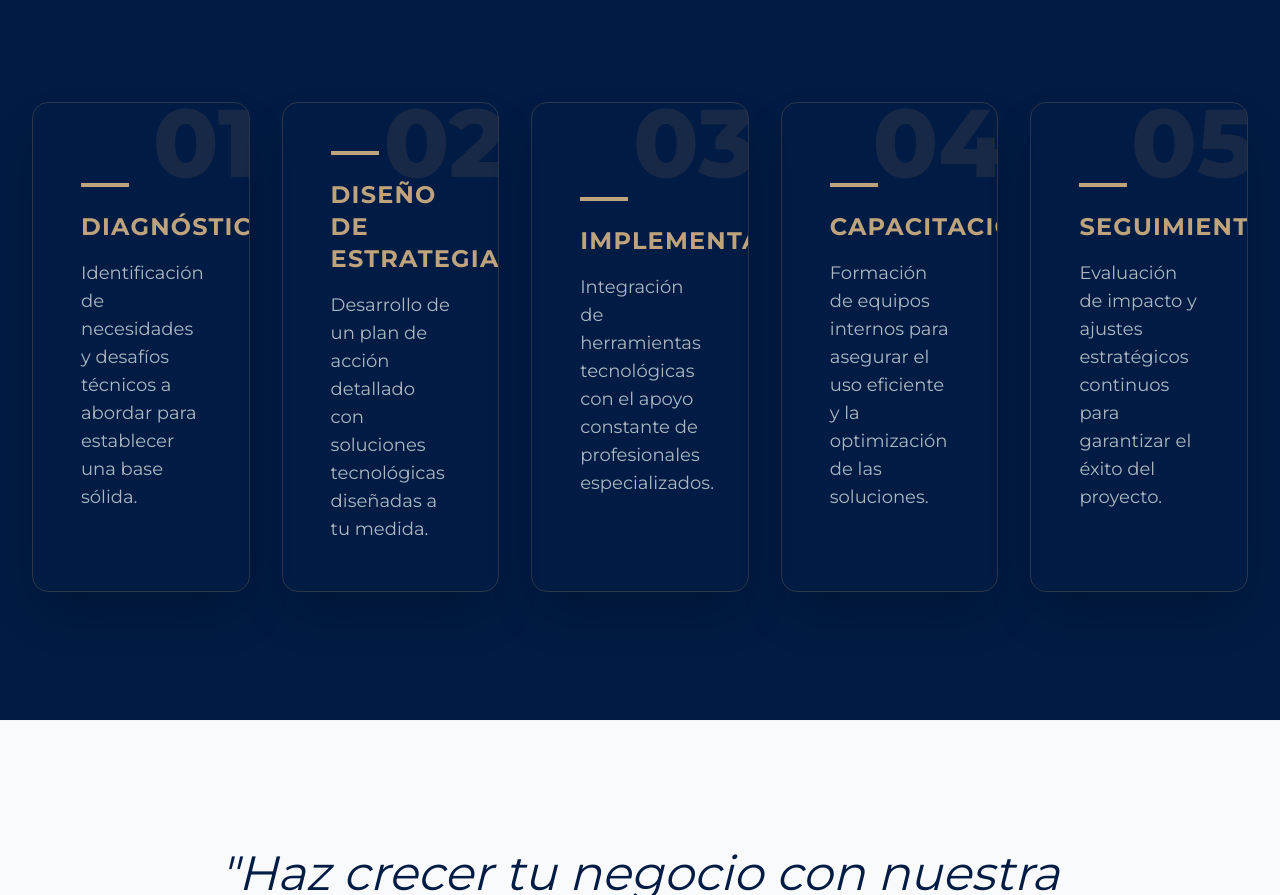
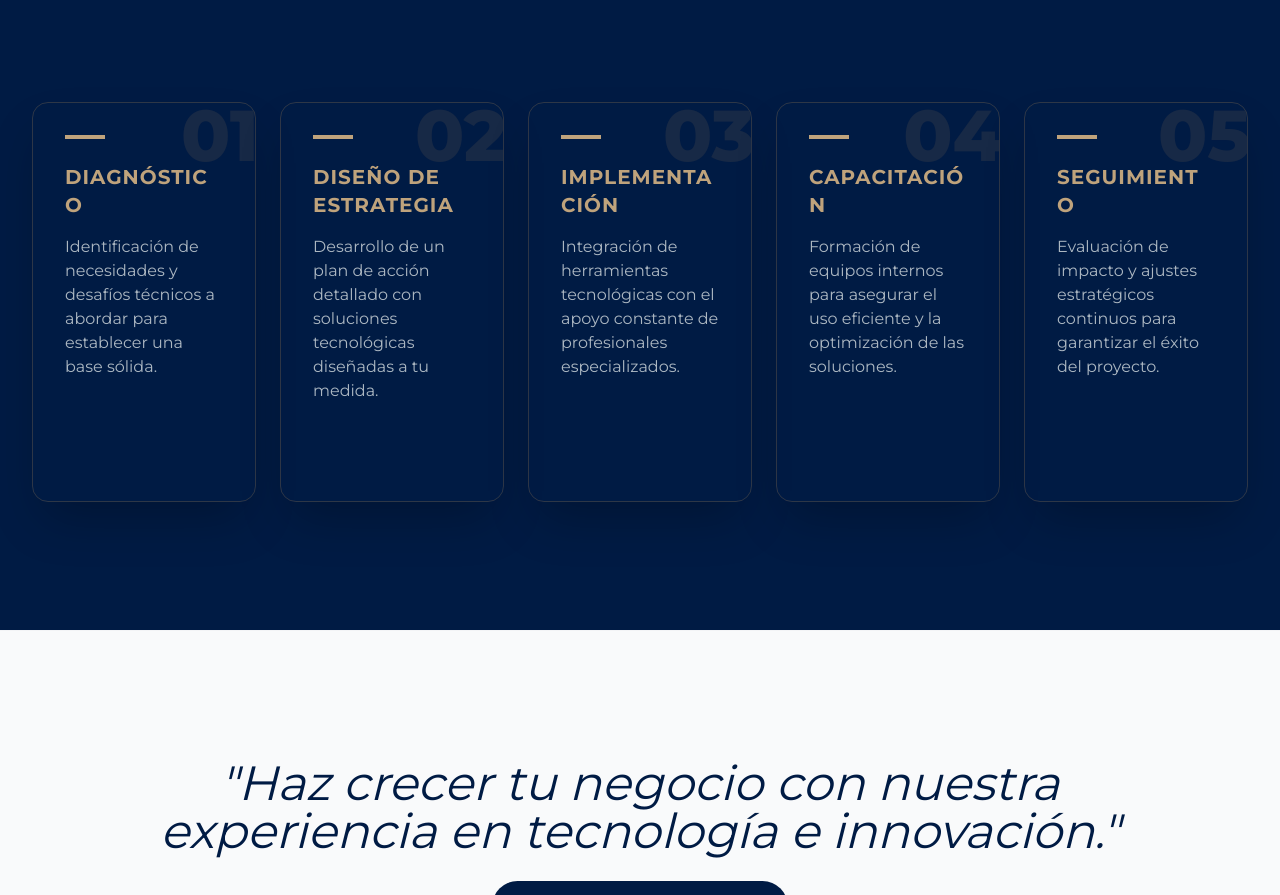
Before and after one commit to DeinerAcosta/every-technology-landing, a React (Create React App) app: page / in a window 1280 px wide. Shown: the part 2445-3340 px from the top of the page. Built offline with nearby package versions, Linux system fonts and the light colour scheme.

Commit message:
Ajustar Metodologia

```diff
--- a/src/components/Methodology.jsx
+++ b/src/components/Methodology.jsx
@@ -31,32 +31,39 @@ const steps = [
 export const Methodology = () => (
   <section id="metodologia" className="py-20 md:py-32 bg-every-blue text-white px-6 md:px-8">
     <div className="max-w-7xl mx-auto">
-      {/* Título Responsive: text-4xl en móvil, text-6xl en desktop */}
+
       <h2 className="text-4xl md:text-6xl font-montserrat font-black text-center mb-16 md:mb-24 uppercase tracking-tighter">
         Nuestra <span className="text-every-gold">Metodología</span>
       </h2>
 
-      {/* Grid: 1 columna en móvil, 3 en tablets, 5 en desktop */}
-      <div className="grid grid-cols-1 sm:grid-cols-2 lg:grid-cols-5 gap-6 md:gap-8">
+      {/* CAMBIO CLAVE:
+          - lg:grid-cols-5 suele ser muy estrecho.
+          - He ajustado los paddings (p-6 en desktop) para ganar espacio horizontal.
+      */}
+      <div className="grid grid-cols-1 sm:grid-cols-2 lg:grid-cols-5 gap-4 md:gap-6">
         {steps.map((step, i) => (
           <div
             key={i}
-            className="group p-8 md:p-12 border border-every-gold/20 rounded-2xl hover:bg-every-dark/50 transition-all duration-500 relative overflow-hidden flex flex-col min-h-[320px] md:min-h-[450px] justify-center shadow-2xl"
+            className="group p-6 md:p-8 border border-every-gold/20 rounded-2xl hover:bg-white/5 transition-all duration-500 relative overflow-hidden flex flex-col min-h-[300px] md:min-h-[400px] shadow-2xl"
           >
-            {/* Número de paso gigante de fondo - Ajustado para no estorbar en móvil */}
-            <span className="text-7xl md:text-8xl font-black text-every-gold/10 absolute -top-2 -right-2 group-hover:text-every-gold/25 transition-colors duration-500 pointer-events-none">
+            {/* Número de fondo - Ajustado tamaño para no "empujar" el texto */}
+            <span className="text-6xl md:text-7xl font-black text-every-gold/10 absolute -top-1 -right-1 group-hover:text-every-gold/20 transition-colors duration-500 pointer-events-none">
               {step.n}
             </span>
 
-            <div className="relative z-10">
+            <div className="relative z-10 flex flex-col h-full">
               {/* Línea decorativa */}
-              <div className="w-12 h-1 bg-every-gold mb-6 group-hover:w-20 transition-all duration-500"></div>
+              <div className="w-10 h-1 bg-every-gold mb-6 group-hover:w-16 transition-all duration-500"></div>
 
-              <h3 className="text-xl md:text-2xl font-bold text-every-gold mb-4 uppercase tracking-wider leading-tight">
+              {/* AJUSTE DE TÍTULO:
+                  - Bajamos a text-lg/text-xl para que frases como "Diseño de estrategia" no se rompan.
+                  - min-h-auto para mayor flexibilidad.
+              */}
+              <h3 className="text-lg md:text-xl font-bold text-every-gold mb-4 uppercase tracking-wider leading-tight break-words">
                 {step.title}
               </h3>
 
-              <p className="text-every-gray text-base md:text-lg leading-relaxed font-light opacity-80">
+              <p className="text-every-gray text-sm md:text-base leading-relaxed font-light opacity-80 group-hover:opacity-100 transition-opacity">
                 {step.desc}
               </p>
             </div>
```
